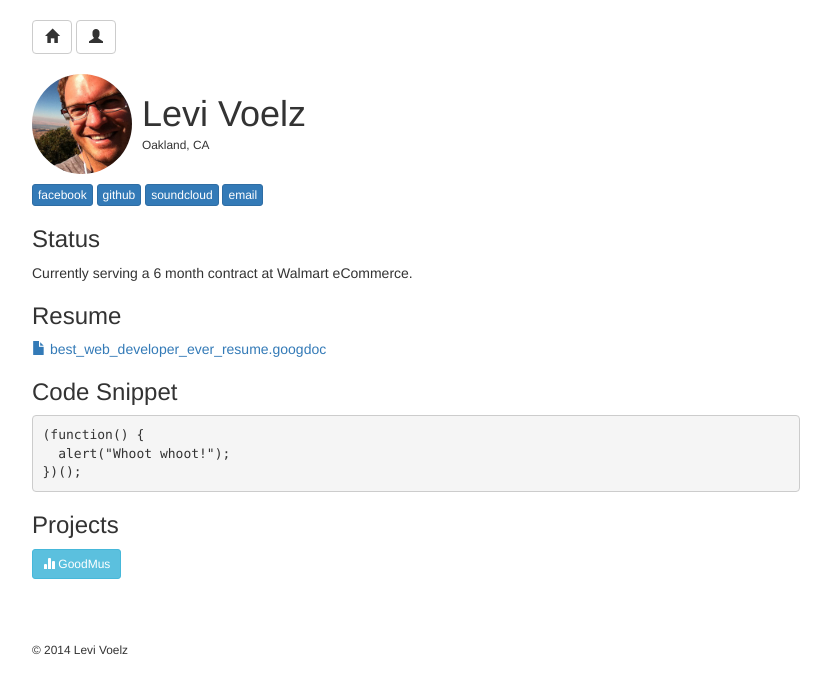
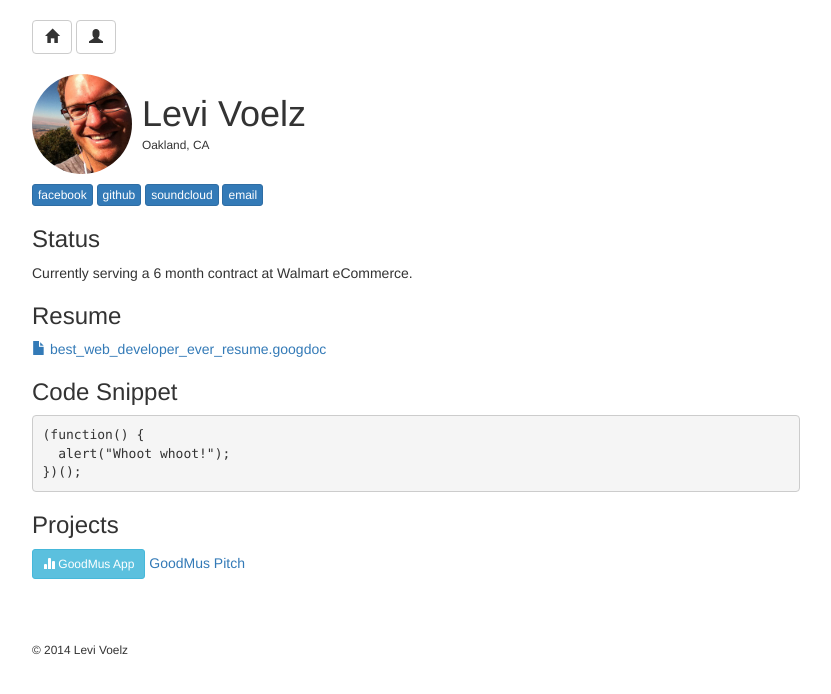
Before and after one commit to levivoelz/levivoelz.github.io, a Jekyll site: the page built from about.html, in a window 1280 px wide. Shown: the top 694 px of the page, without its empty margins (224-1055 px from the left). Built offline with Jekyll 4.4.1, drawn with Linux system fonts in a browser that asks for light colours.

Commit message:
added goodmus pitch button

```diff
--- a/about.html
+++ b/about.html
@@ -19,4 +19,5 @@ title: Doing it the Hard Way | Levi Voelz
 })();
 </pre>
 <h3>Projects</h3>
-<a class="btn btn-sm btn-info" href="https://goodmus.herokuapp.com/"><span class="glyphicon glyphicon-stats"></span> GoodMus</a>
+<a class="btn btn-sm btn-info" href="https://goodmus.herokuapp.com/"><span class="glyphicon glyphicon-stats"></span> GoodMus App</a>
+<a href="/the-pitch.html">GoodMus Pitch</a>
```
Also changed, not shown: 1 other file.
